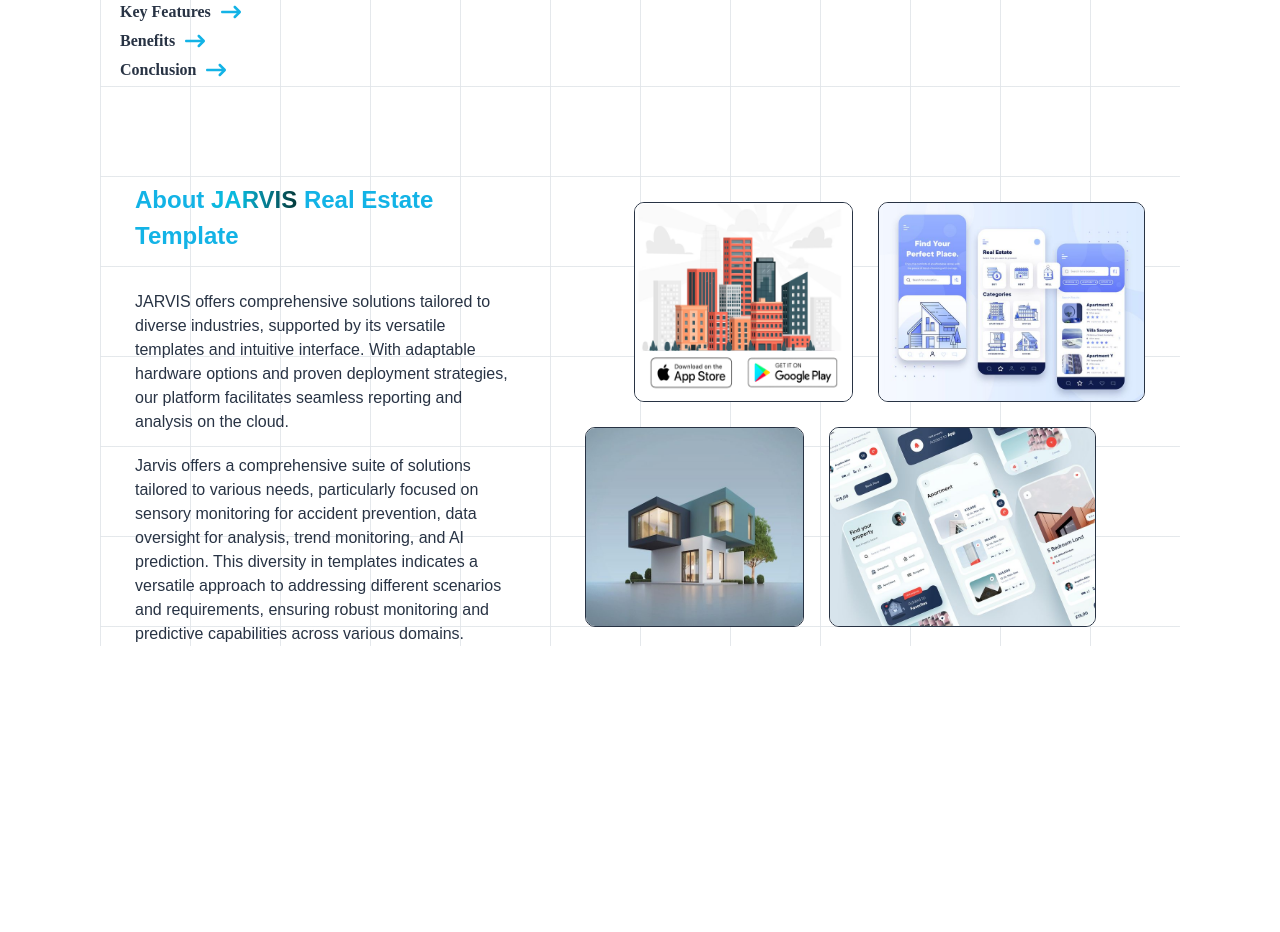
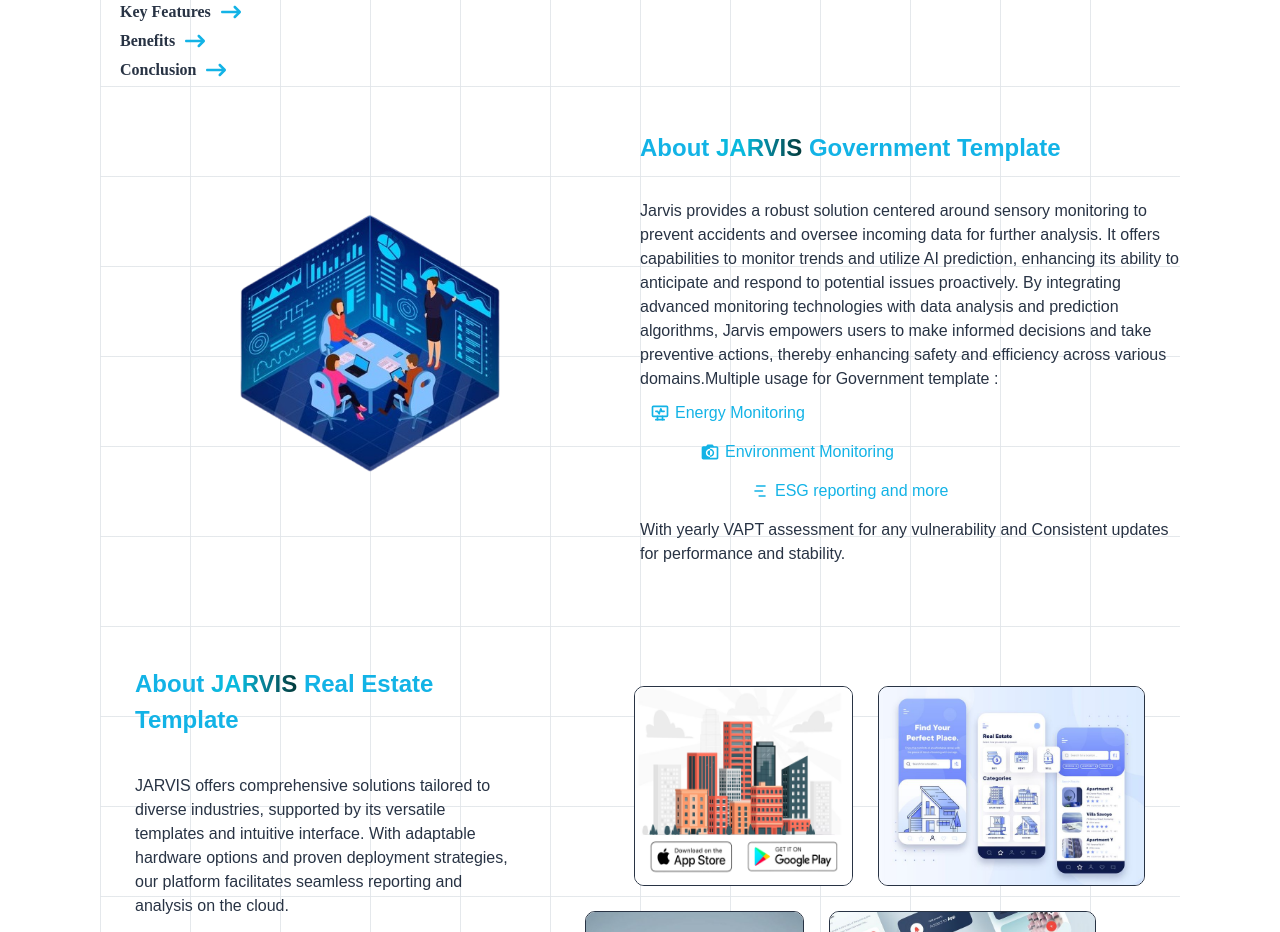
Before and after one commit to WannaMinPaing/viatick, a Next.js app: page / in a window 1280 px wide. Shown: the part 2000-2932 px from the top of the page. Before the commit the page ends 2646 px from the top, so only its background shows below. Built offline with nearby package versions, Linux system fonts and the light colour scheme; a web font is replaced by a local one.

Commit message:
add government

```diff
--- a/app/page.tsx
+++ b/app/page.tsx
@@ -1,3 +1,4 @@
+import Government from "@/components/home/government";
 import OfferSection from "@/components/home/offerSection";
 import Platform from "@/components/home/platform";
 import RealEstate from "@/components/home/realEstate";
@@ -10,6 +11,7 @@
       <div className="background-grid dark:background-grid-dark mx-[100px] max-lg:mx-[50px] max-sm:mx-[15px] h-full">
           <OfferSection />
           <Platform/>
+          <Government />
           <RealEstate />
       </div>
     </>
--- /dev/null
+++ b/components/home/government.tsx
@@ -0,0 +1,50 @@
+import Image from "next/image";
+import { TbHeartRateMonitor } from "react-icons/tb";
+import { MdOutlineMonochromePhotos } from "react-icons/md";
+import { LuChartNoAxesGantt } from "react-icons/lu";
+
+const Government = () => {
+    return (
+        <div className="my-[50px] flex  items-center w-full ">
+            <div className="w-1/2 flex  justify-center max-md:hidden">
+                    <Image
+                        alt="Viatick"
+                        src="/images/government.png"
+                        width={100}
+                        height={100}
+                        className="w-[350px] h-[350px]"
+                    />
+            </div>
+
+            <div className="w-1/2 max-md:w-full max-md:mx-[15px]" >
+                <h3 className="mb-5 text-[calc(1rem_+_0.66vw)] font-bold !leading-[1.3] text-primary-500 dark:text-white-200 lg:mb-9 xl:text-[1.5rem]">
+                    About <span className="text-gradient dark:dark-text-gradient"> JARVIS </span>  Government Template
+                </h3>
+                <p className="dark:text-white text-blue">
+                    Jarvis provides a robust solution centered around sensory monitoring to prevent accidents and oversee incoming data for further analysis. It offers capabilities to monitor trends and utilize AI prediction, enhancing its ability to anticipate and respond to potential issues proactively. By integrating advanced monitoring technologies with data analysis and prediction algorithms, Jarvis empowers users to make informed decisions and take preventive actions, thereby enhancing safety and efficiency across various domains.Multiple usage for Government template :
+                </p>
+
+                <div className="w-full flex flex-col items-start my-[10px] ml-[10px]">
+                    <div className="mb-[5px] text-[16px] flex justify-center items-center text-primary">
+                        <TbHeartRateMonitor size={20} className="mr-[5px]" /> Energy Monitoring
+                    </div>
+
+                    <div className="mb-[5px] text-[16px]  flex justify-center items-center text-primary ml-[50px] mt-[10px]">
+                        <MdOutlineMonochromePhotos size={20} className="mr-[5px]" /> Environment Monitoring
+                    </div>
+
+                    <div className="mb-[5px] text-[16px] flex justify-center items-center text-primary ml-[100px] mt-[10px]">
+                        <LuChartNoAxesGantt size={20} className="mr-[5px]" /> ESG reporting and more
+                    </div>
+                </div>
+
+                <div className="dark:text-white text-blue">
+                    With yearly VAPT assessment for any vulnerability and Consistent updates for performance and stability.
+                </div>
+
+        </div>
+    </div>
+    )
+}
+
+export default Government;
```
Also changed, not shown: public/images/government.png (added).
